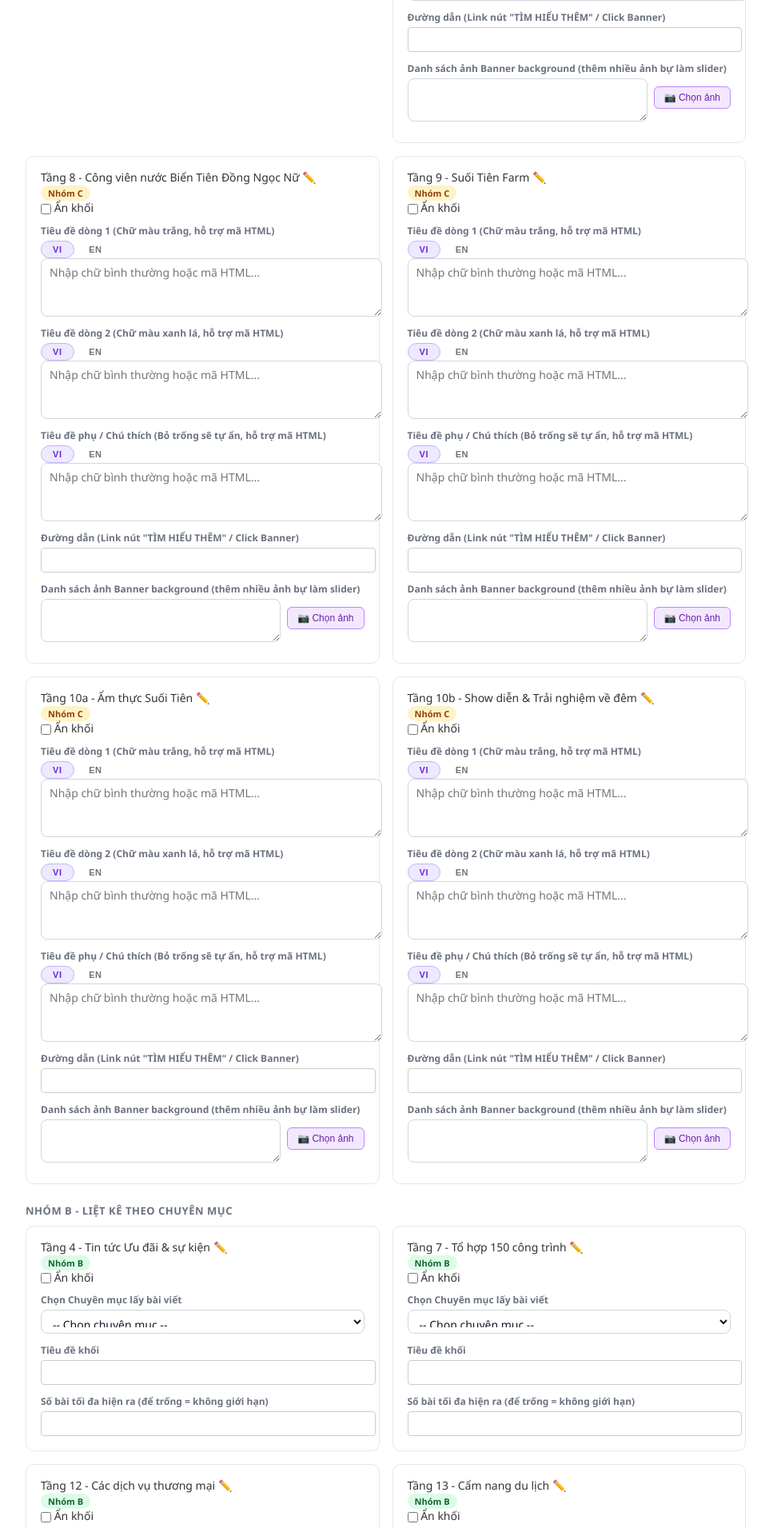
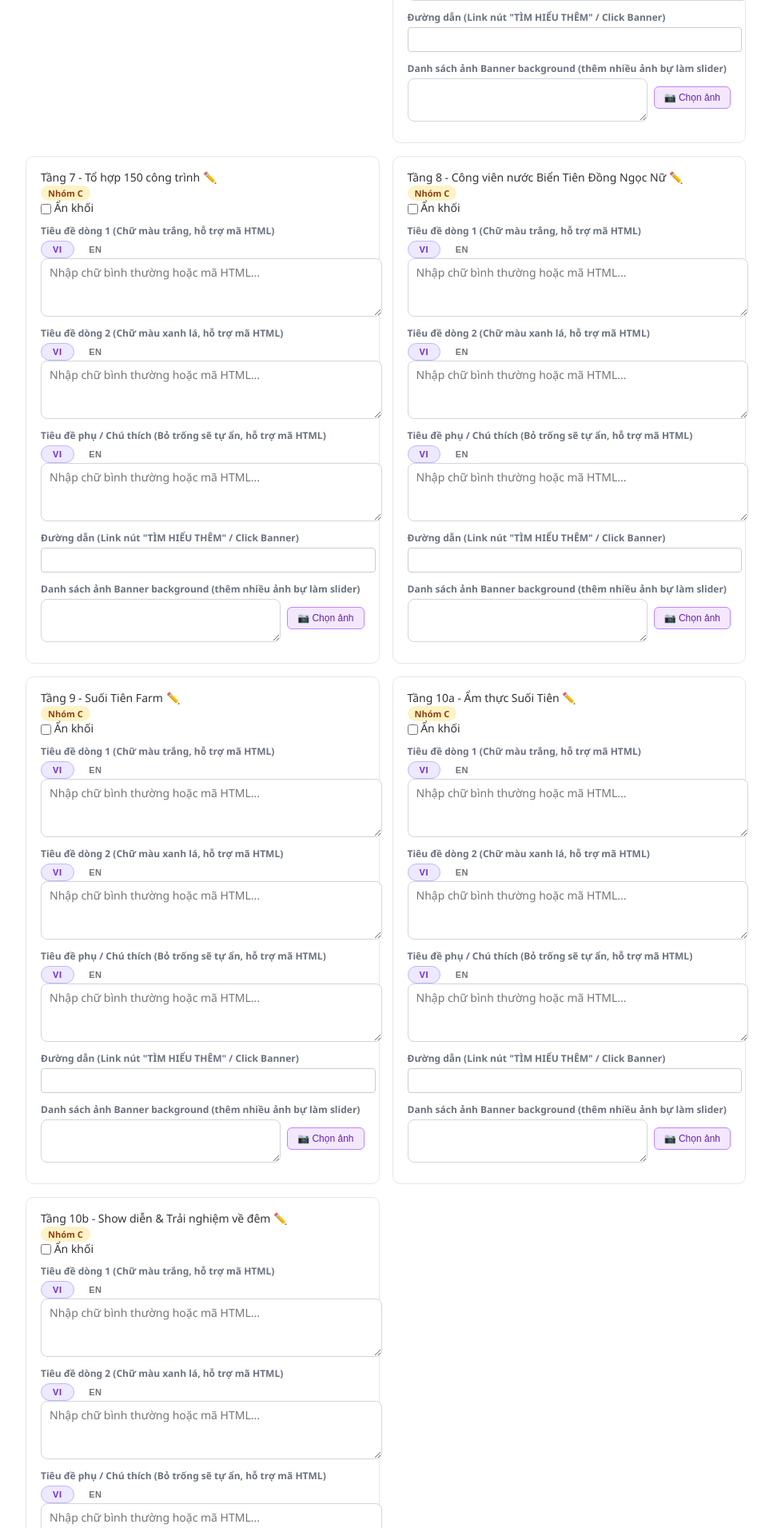
Before and after one commit to huydevhehe/suoitien-cms, a Django app: page /admin/suoi_tien/home-sections/ in a window 1280 px wide. Shown: the part 1590-3501 px from the top of the page at 80% size, without its empty margins (307-1274 px from the left). Run offline with Django 5.2, Linux system fonts and the light colour scheme; the visitor is signed in with stand-in values (Sample User, id 1); data that the repository does not hold is empty; parts of the project's set-up code (start-up, migrations or seed data) failed here and were passed over.

Commit message:
fix(home-sections): fix UI truncation for card titles and move section 7 to Group C

```diff
--- a/suoi_tien/views/home_sections_config.py
+++ b/suoi_tien/views/home_sections_config.py
@@ -79,6 +79,17 @@ HOME_SECTIONS = {
             {'name': 'images', 'label': 'Danh sách ảnh Banner background (thêm nhiều ảnh bự làm slider)', 'type': 'image_list', 'multilang': False},
         ],
     },
+    'section_07_tohop150': {
+        'name': 'Tầng 7 - Tổ hợp 150 công trình',
+        'group': 'C',
+        'fields': [
+            {'name': 'title', 'label': 'Tiêu đề dòng 1 (Chữ màu trắng, hỗ trợ mã HTML)', 'type': 'textarea', 'multilang': True},
+            {'name': 'subtitle', 'label': 'Tiêu đề dòng 2 (Chữ màu xanh lá, hỗ trợ mã HTML)', 'type': 'textarea', 'multilang': True},
+            {'name': 'description', 'label': 'Tiêu đề phụ / Chú thích (Bỏ trống sẽ tự ẩn, hỗ trợ mã HTML)', 'type': 'textarea', 'multilang': True},
+            {'name': 'link', 'label': 'Đường dẫn (Link nút "TÌM HIỂU THÊM" / Click Banner)', 'type': 'text', 'multilang': False},
+            {'name': 'images', 'label': 'Danh sách ảnh Banner background (thêm nhiều ảnh bự làm slider)', 'type': 'image_list', 'multilang': False},
+        ],
+    },
     'section_08_bien_tien_dong': {
         'name': 'Tầng 8 - Công viên nước Biển Tiên Đồng Ngọc Nữ',
         'group': 'C',
@@ -128,7 +139,6 @@ HOME_SECTIONS = {
 
     # ---- Nhóm B: liệt kê theo chuyên mục ----
     'section_04_uudai': {'name': 'Tầng 4 - Tin tức Ưu đãi & sự kiện', 'group': 'B'},
-    'section_07_tohop150': {'name': 'Tầng 7 - Tổ hợp 150 công trình', 'group': 'B'},
     'section_12_teambuilding': {'name': 'Tầng 12 - Các dịch vụ thương mại', 'group': 'B'},
     'section_13_camnang': {'name': 'Tầng 13 - Cẩm nang du lịch', 'group': 'B'},
 
--- a/templates/admin/_home_section_card.html
+++ b/templates/admin/_home_section_card.html
@@ -5,13 +5,13 @@ có sẵn `key` (section_key) và `section` (dict định nghĩa khối) - inclu
 {% endcomment %}
 <div class="home-section-card" data-section-key="{{ key }}" data-group="{{ section.group }}">
     <div class="card-header-box flex items-center justify-between mb-3 pb-2 border-b border-gray-100 dark:border-zinc-800 gap-2">
-        <div class="flex items-center gap-2 flex-1 min-w-0">
-            <div class="relative flex-1 min-w-0 flex items-center gap-1 group" ondblclick="editCardTitle(this)">
-                <span class="card-section-title font-semibold text-sm text-gray-900 dark:text-white truncate cursor-pointer select-none" title="Nhấp đúp để đổi tên">{{ section.name }}</span>
-                <input type="text" class="section-input custom-name-input hidden text-sm font-semibold py-0.5 px-1 h-auto" data-field-name="_custom_name" placeholder="{{ section.name }}">
-                <span class="text-xs text-gray-400 shrink-0 select-none opacity-0 group-hover:opacity-100 cursor-pointer transition-opacity" onclick="editCardTitle(this.parentElement)" title="Sửa tên khối">✏️</span>
+        <div class="flex items-start gap-2 flex-1 min-w-0">
+            <div class="relative flex-1 flex items-start gap-1 group" ondblclick="editCardTitle(this)">
+                <span class="card-section-title font-semibold text-sm text-gray-900 dark:text-white cursor-pointer select-none whitespace-normal leading-snug" title="Nhấp đúp để đổi tên">{{ section.name }}</span>
+                <input type="text" class="section-input custom-name-input hidden text-sm font-semibold py-0.5 px-1 h-auto w-full" data-field-name="_custom_name" placeholder="{{ section.name }}">
+                <span class="text-xs text-gray-400 shrink-0 select-none opacity-0 group-hover:opacity-100 cursor-pointer transition-opacity mt-0.5" onclick="editCardTitle(this.parentElement)" title="Sửa tên khối">✏️</span>
             </div>
-            <span class="group-badge group-{{ section.group }} shrink-0" style="margin-left:0;">Nhóm {{ section.group }}</span>
+            <span class="group-badge group-{{ section.group }} shrink-0 mt-0.5" style="margin-left:0;">Nhóm {{ section.group }}</span>
         </div>
         <label class="hide-toggle-label inline-flex items-center cursor-pointer text-xs font-medium text-red-500 hover:text-red-600 select-none bg-red-50 dark:bg-red-950/40 px-2.5 py-1 rounded-md border border-red-200 dark:border-red-900/50 shrink-0">
             <input type="checkbox" class="section-hidden-checkbox mr-1.5 accent-red-600" data-field-name="_is_hidden" onchange="toggleCardHiddenState(this)">
```
